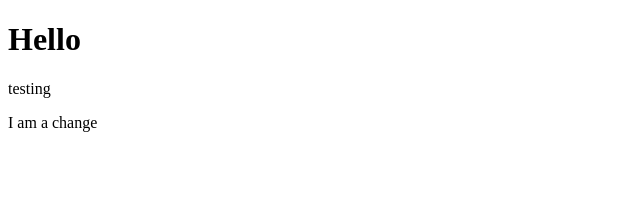
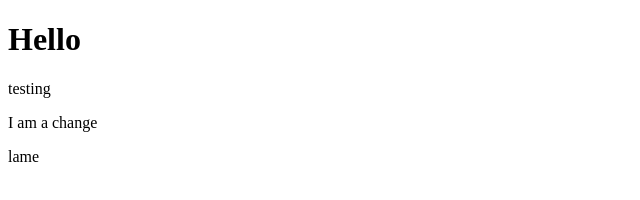
Before and after one commit to Kinsiu00/collaboration_tutorial, a plain HTML site: page index.html in a window 1280 px wide. Shown: the full height of the page, 0-640 px from the left. Drawn offline with Linux system fonts and the light colour scheme.

Commit message:
added something new

```diff
--- a/index.html
+++ b/index.html
@@ -7,5 +7,6 @@
       <h1>Hello</h1>
       <nav>testing</nav>
       <p>I am a change</p>
+      <p>lame</p>
     </body>
   </html>
```
